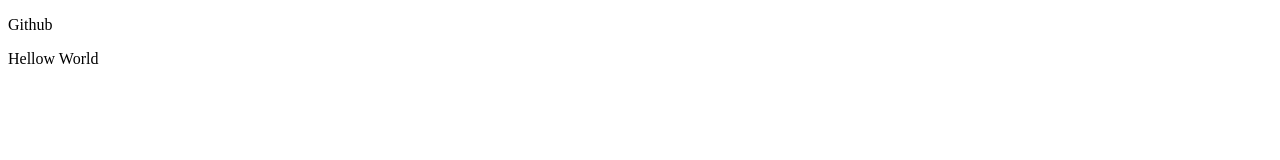
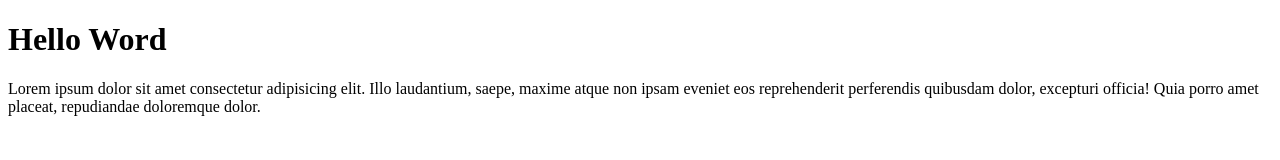
Before and after one commit to ExplorerTarikul/github-repo-center, a plain HTML site: page index.html in a window 1280 px wide. Drawn offline with Linux system fonts and the light colour scheme.

Commit message:
add edited file

```diff
--- a/index.html
+++ b/index.html
@@ -6,7 +6,7 @@
     <title>New Doc</title>
 </head>
 <body>
-    <p>Github</p>
-    <p>Hellow World</p>
+    <h1>Hello Word</h1>
+    <p>Lorem ipsum dolor sit amet consectetur adipisicing elit. Illo laudantium, saepe, maxime atque non ipsam eveniet eos reprehenderit perferendis quibusdam dolor, excepturi officia! Quia porro amet placeat, repudiandae doloremque dolor.</p>
 </body>
 </html>
```
